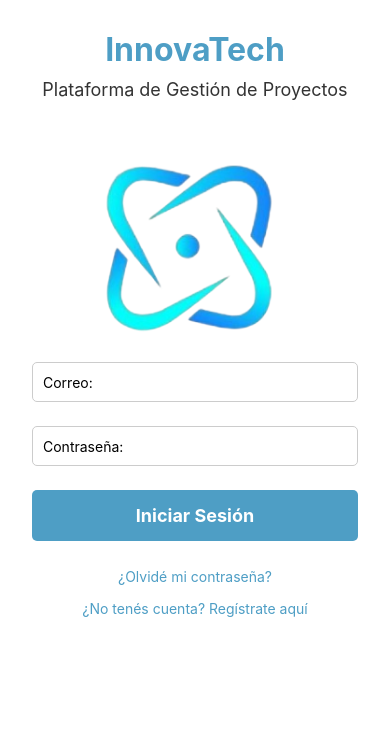
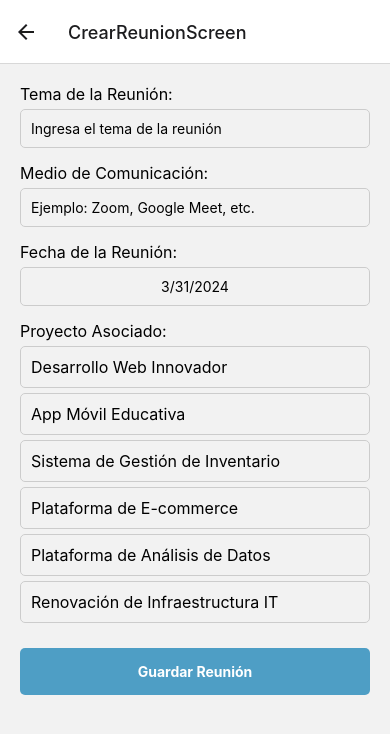
Before and after one commit to unpluggedREVAN/AP-Innovatech, a React Native app in the folder android_proj/innovatech2/: screen /CrearReunionScreen in a window 390 px wide. Shown: the top 734 px of the page. Built offline with nearby package versions, Linux system fonts and the light colour scheme.

Commit message:
update: crear reunion screen added

```diff
--- a/android_proj/innovatech2/App.js
+++ b/android_proj/innovatech2/App.js
@@ -21,6 +21,7 @@ import CrearProyectoScreen from './CrearProyectoScreen';
 import GestionarColaboradoresScreen from './GestionarColaboradoresScreen';
 import ModificarTareasScreen from './ModificarTareasScreen';
 import ReunionDetailsScreen from './ReunionDetailsScreen';
+import CrearReunionScreen from './CrearReunionScreen';
 
 const Stack = createNativeStackNavigator();
 const Tab = createBottomTabNavigator();
@@ -116,6 +117,7 @@ export default function App() {
         <Stack.Screen name="Home" component={HomeScreen} />
         <Stack.Screen name="CrearProyecto" component={CrearProyectoScreen} options={{ headerTitle: 'Crear Proyecto' }} />
         <Stack.Screen name="ReunionDetails" component={ReunionDetailsScreen} />
+        <Stack.Screen name="CrearReunionScreen" component={CrearReunionScreen} />
         {/* aquí se ponen más pantallas */}
       </Stack.Navigator>
     </NavigationContainer>
--- /dev/null
+++ b/android_proj/innovatech2/CrearReunionScreen.js
@@ -0,0 +1,128 @@
+import React, { useState } from 'react';
+import { View, Text, TextInput, Button, ScrollView, StyleSheet, TouchableOpacity, Alert } from 'react-native';
+import DateTimePicker from '@react-native-community/datetimepicker';
+import projectData from './data.json'; // Importa los datos del proyecto
+
+const CrearReunionScreen = () => {
+  const [tema, setTema] = useState('');
+  const [medio, setMedio] = useState('');
+  const [fecha, setFecha] = useState(new Date());
+  const [proyectoSeleccionado, setProyectoSeleccionado] = useState(null);
+  const [showDatePicker, setShowDatePicker] = useState(false);
+
+  const handleGuardarReunion = () => {
+    // Aquí implementarías la lógica para guardar la reunión, probablemente enviando los datos a un backend o almacenándolos localmente
+    Alert.alert('Reunión Guardada', `Tema: ${tema}, Medio: ${medio}, Fecha: ${fecha}, Proyecto: ${proyectoSeleccionado}`);
+  };
+
+  const onChangeFecha = (event, selectedDate) => {
+    const currentDate = selectedDate || fecha;
+    setShowDatePicker(false);
+    setFecha(currentDate);
+  };
+
+  return (
+    <ScrollView style={styles.container}>
+      <Text style={styles.label}>Tema de la Reunión:</Text>
+      <TextInput
+        style={styles.input}
+        onChangeText={setTema}
+        value={tema}
+        placeholder="Ingresa el tema de la reunión"
+      />
+
+      <Text style={styles.label}>Medio de Comunicación:</Text>
+      <TextInput
+        style={styles.input}
+        onChangeText={setMedio}
+        value={medio}
+        placeholder="Ejemplo: Zoom, Google Meet, etc."
+      />
+
+      <Text style={styles.label}>Fecha de la Reunión:</Text>
+      <TouchableOpacity style={styles.datePickerButton} onPress={() => setShowDatePicker(true)}>
+        <Text>{fecha.toLocaleDateString()}</Text>
+      </TouchableOpacity>
+      {showDatePicker && (
+        <DateTimePicker
+          testID="dateTimePicker"
+          value={fecha}
+          mode="date"
+          display="default"
+          onChange={onChangeFecha}
+        />
+      )}
+
+      <Text style={styles.label}>Proyecto Asociado:</Text>
+      {projectData.map((proyecto) => (
+        <TouchableOpacity
+          key={proyecto._id}
+          style={[
+            styles.proyectoContainer,
+            proyectoSeleccionado === proyecto._id && styles.proyectoSeleccionado,
+          ]}
+          onPress={() => setProyectoSeleccionado(proyecto._id)}
+        >
+          <Text style={styles.proyectoTexto}>{proyecto.nombreProyecto}</Text>
+        </TouchableOpacity>
+      ))}
+
+      <TouchableOpacity style={styles.botonGuardar} onPress={handleGuardarReunion}>
+        <Text style={styles.botonTexto}>Guardar Reunión</Text>
+      </TouchableOpacity>
+    </ScrollView>
+  );
+};
+
+const styles = StyleSheet.create({
+  container: {
+    flex: 1,
+    padding: 20,
+  },
+  label: {
+    fontSize: 16,
+    marginBottom: 5,
+  },
+  input: {
+    borderWidth: 1,
+    borderColor: '#ccc',
+    padding: 10,
+    marginBottom: 15,
+    borderRadius: 5,
+  },
+  datePickerButton: {
+    borderWidth: 1,
+    borderColor: '#ccc',
+    padding: 10,
+    marginBottom: 15,
+    borderRadius: 5,
+    alignItems: 'center',
+  },
+  proyectoContainer: {
+    padding: 10,
+    marginBottom: 5,
+    borderWidth: 1,
+    borderColor: '#ccc',
+    borderRadius: 5,
+  },
+  proyectoSeleccionado: {
+    backgroundColor: '#e0f7ff',
+  },
+  proyectoTexto: {
+    fontSize: 16,
+  },
+  botonGuardar: {
+    backgroundColor: '#4e9ec5',
+    padding: 15,
+    borderRadius: 5,
+    alignItems: 'center',
+    marginTop: 20,
+  },
+  botonTexto: {
+    color: '#fff',
+    fontWeight: 'bold',
+  },
+  // Más estilos según sea necesario...
+});
+
+export default CrearReunionScreen;
--- a/android_proj/innovatech2/Proyecto.js
+++ b/android_proj/innovatech2/Proyecto.js
@@ -26,6 +26,10 @@ const ProyectoScreen = () => {
     }
   };
 
+  const handleCrearNuevaReunion = () => {
+    navigation.navigate('CrearReunionScreen');
+  };
+
   return (
     <View style={styles.container}>
       <Text style={styles.header}>Reuniones disponibles</Text>
@@ -45,7 +49,9 @@ const ProyectoScreen = () => {
         ))}
       </ScrollView>
 
-      <TouchableOpacity style={styles.button} onPress={() => console.log('Crear nueva reunión')}>
+      <TouchableOpacity
+        style={styles.button}
+        onPress={handleCrearNuevaReunion}>
         <Text style={styles.buttonText}>Crear nueva reunión</Text>
       </TouchableOpacity>
 
--- a/android_proj/innovatech2/package.json
+++ b/android_proj/innovatech2/package.json
@@ -10,6 +10,7 @@
   },
   "dependencies": {
     "@react-native-community/checkbox": "^0.5.17",
+    "@react-native-community/datetimepicker": "^7.6.4",
     "@react-navigation/bottom-tabs": "^6.5.20",
     "@react-navigation/native": "^6.1.17",
     "@react-navigation/native-stack": "^6.9.26",
```
Also changed, not shown: 1 other file (tests, documents, lock files or other folders).
